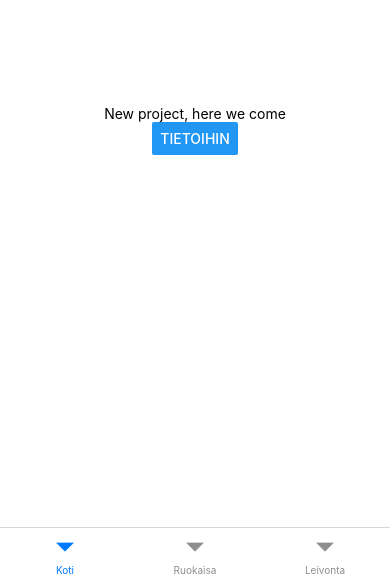
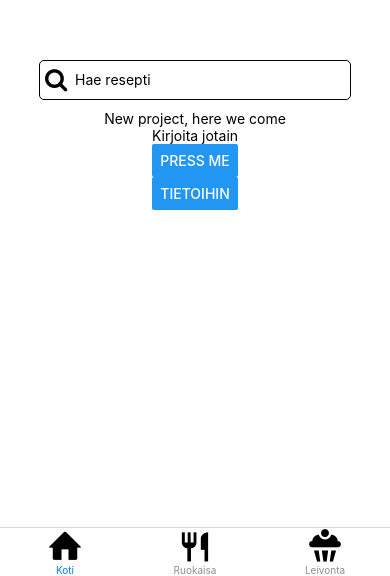
Before and after one commit to maellu8/saavutettava_reseptimobiilisovellus, a React Native app: screen /Etusivu in a window 390 px wide. Shown: the part 268-844 px from the top of the page. Built offline with nearby package versions, Linux system fonts and the light colour scheme.

Commit message:
Iconeja lisätty, hakukenttä luotu

```diff
--- a/App.js
+++ b/App.js
@@ -4,52 +4,35 @@ import { SafeAreaProvider } from 'react-native-safe-area-context';
 import { NavigationContainer } from '@react-navigation/native';
 import { createStackNavigator } from '@react-navigation/stack';
 import { createBottomTabNavigator } from '@react-navigation/bottom-tabs';
+import { Entypo, MaterialCommunityIcons } from '@expo/vector-icons';
+
 import Etusivu from './src/Etusivu';
 import Tiedot from './src/Tiedot';
 import Ruokaisa from './src/Ruokaisa';
 import Leivonta from './src/Leivonta';
 // navigaatio
 
-//const HomeStack = createStackNavigator();
 const Stack = createStackNavigator();
 const Tab = createBottomTabNavigator();
-/*
-function HomeTabs() {
-  return (
-    <Tab.Navigator>
-      <Tab.Screen name="Koti" component={Etusivu} options={{ headerShown: false }} />
-      <Tab.Screen name="Ruokaisa" component={Ruokaisa} />
-      <Tab.Screen name="Leivonta" component={Leivonta} />
-    </Tab.Navigator>
-  );
-}
-
-export default function App() {
-  return (
-    <NavigationContainer>
-      <Stack.Navigator>
-        <Stack.Screen name="Etusivu" component={HomeTabs} options={{ headerShown: false }} />
-        <Stack.Screen name="Tiedot" component={Tiedot} />
-      </Stack.Navigator>
-    </NavigationContainer>
-  );
-} */
 
 export default function StackNavigation() {
   return (
     <SafeAreaProvider>
       <NavigationContainer>
         <Tab.Navigator>
-          <Tab.Screen name="Koti" options={{ headerShown: false }}>
+          <Tab.Screen name="Koti" options={{ headerShown: false, tabBarIcon:() => ( <Entypo name="home" size={35}/> ) }}>
             {() => (
               <Stack.Navigator>
-               <Stack.Screen name="Etusivu" component={Etusivu} options={{ headerShown: false }} />
+               <Stack.Screen name="Etusivu"
+                component={Etusivu}
+                options={{ headerShown: false }}
+                />
                <Stack.Screen name="Tiedot" component={Tiedot} />
              </Stack.Navigator>
             )}
           </Tab.Screen>
-          <Tab.Screen name="Ruokaisa" component={Ruokaisa} />
-          <Tab.Screen name="Leivonta" component={Leivonta} />
+          <Tab.Screen name="Ruokaisa" component={Ruokaisa} options={{ tabBarIcon:() => ( <MaterialCommunityIcons name="silverware-fork-knife" size={35} /> ) }} />
+          <Tab.Screen name="Leivonta" component={Leivonta} options={{ tabBarIcon:() => ( <MaterialCommunityIcons name="cupcake" size={38} /> ) }} />
         </Tab.Navigator>
       </NavigationContainer>
     </SafeAreaProvider>
--- a/package.json
+++ b/package.json
@@ -10,6 +10,7 @@
   },
   "dependencies": {
     "@react-navigation/bottom-tabs": "^6.5.20",
+    "@react-navigation/material-bottom-tabs": "^6.2.28",
     "@react-navigation/native": "^6.1.17",
     "@react-navigation/stack": "^6.3.29",
     "expo": "^49.0.23",
@@ -17,8 +18,10 @@
     "react": "18.2.0",
     "react-native": "0.72.10",
     "react-native-gesture-handler": "~2.12.0",
+    "react-native-paper": "^5.12.3",
     "react-native-safe-area-context": "4.6.3",
-    "react-native-screens": "~3.22.0"
+    "react-native-screens": "~3.22.0",
+    "react-native-vector-icons": "^10.0.3"
   },
   "devDependencies": {
     "@babel/core": "^7.20.0"
--- a/src/Etusivu.js
+++ b/src/Etusivu.js
@@ -1,16 +1,31 @@
-import React from 'react';
+import React, { useState } from 'react';
 import { StatusBar } from 'expo-status-bar';
-import { StyleSheet, Text, View, Button } from 'react-native';
+import { StyleSheet, Text, View, Button, TextInput, Alert } from 'react-native';
+import { FontAwesome } from '@expo/vector-icons';
+
 // etusivu, haku
 
 export default function Etusivu({ navigation }) {
+  const [text, setText] = useState('');
+  const buttonPressed = () => {
+    Alert.alert(text);
+  };
+
   return (
     <View style={styles.container}>
+      <View style={styles.searchBox}>
+        <FontAwesome name="search" size={24} color="black" style={styles.searchIcon} />
+        <TextInput style={{flex: 1}}
+          placeholder={'Hae resepti'}
+          onChangeText={text => setText(text)} value={text} />
+      </View>
       <Text>New project, here we come</Text>
-      <StatusBar style="auto" />
+      <Text>Kirjoita jotain</Text>
+      <Button onPress={buttonPressed} title='Press me' />
       <Button title="Tietoihin"
         onPress={() => navigation.navigate('Tiedot')}
       />
+      <StatusBar style="auto" />
     </View>
   );
 }
@@ -22,4 +37,22 @@ const styles = StyleSheet.create({
     alignItems: 'center',
     justifyContent: 'center',
   },
+  searchBox: {
+    flexDirection: 'row',
+    justifyContent: 'center',
+    alignItems: 'center',
+    backgroundColor: '#fff',
+    borderWidth: 0.5,
+    borderColor: '#000',
+    height: 40,
+    borderRadius: 5,
+    margin: 10,
+    width: '80%',
+  },
+  searchIcon: {
+    margin: 5,
+    height: 25,
+    width: 25,
+    alignItems: 'center',
+  }
 });
```
Also changed, not shown: 1 other file (tests, documents, lock files or other folders).
